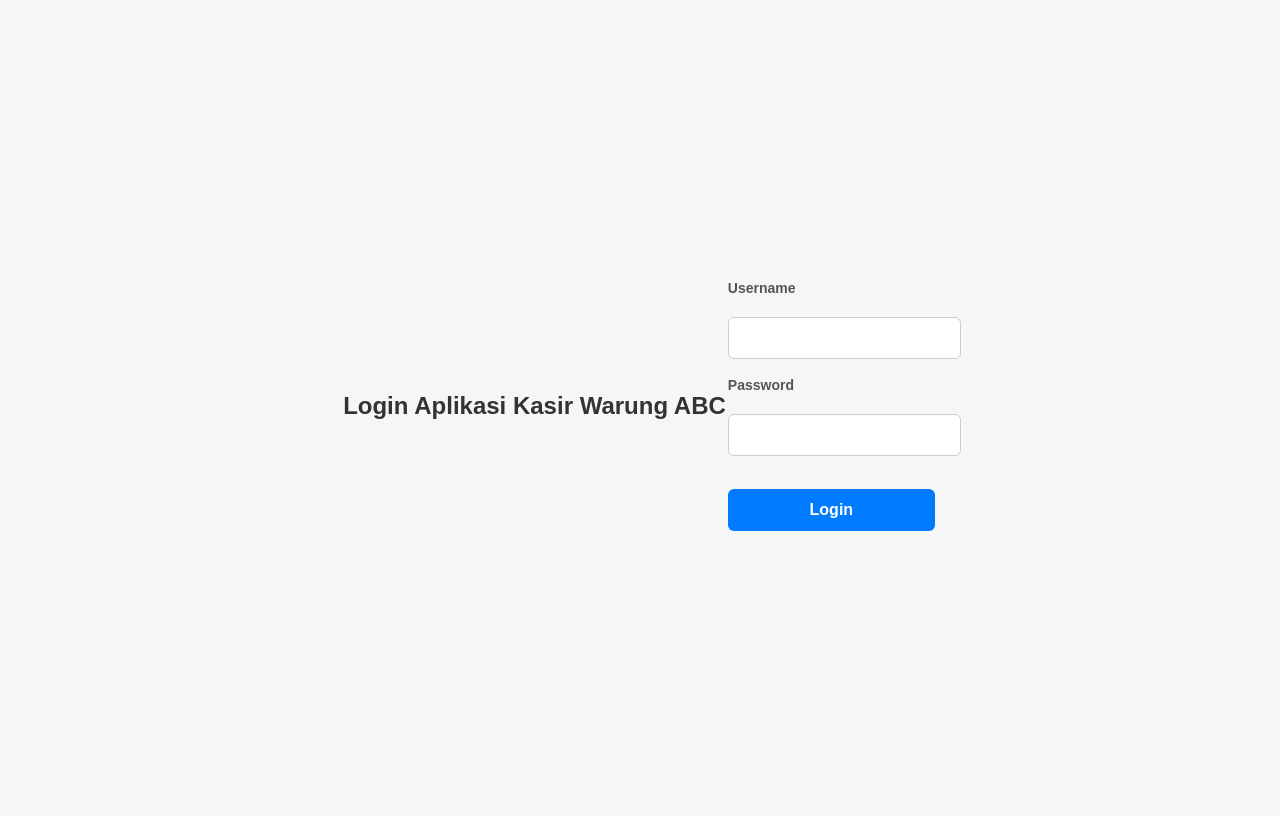
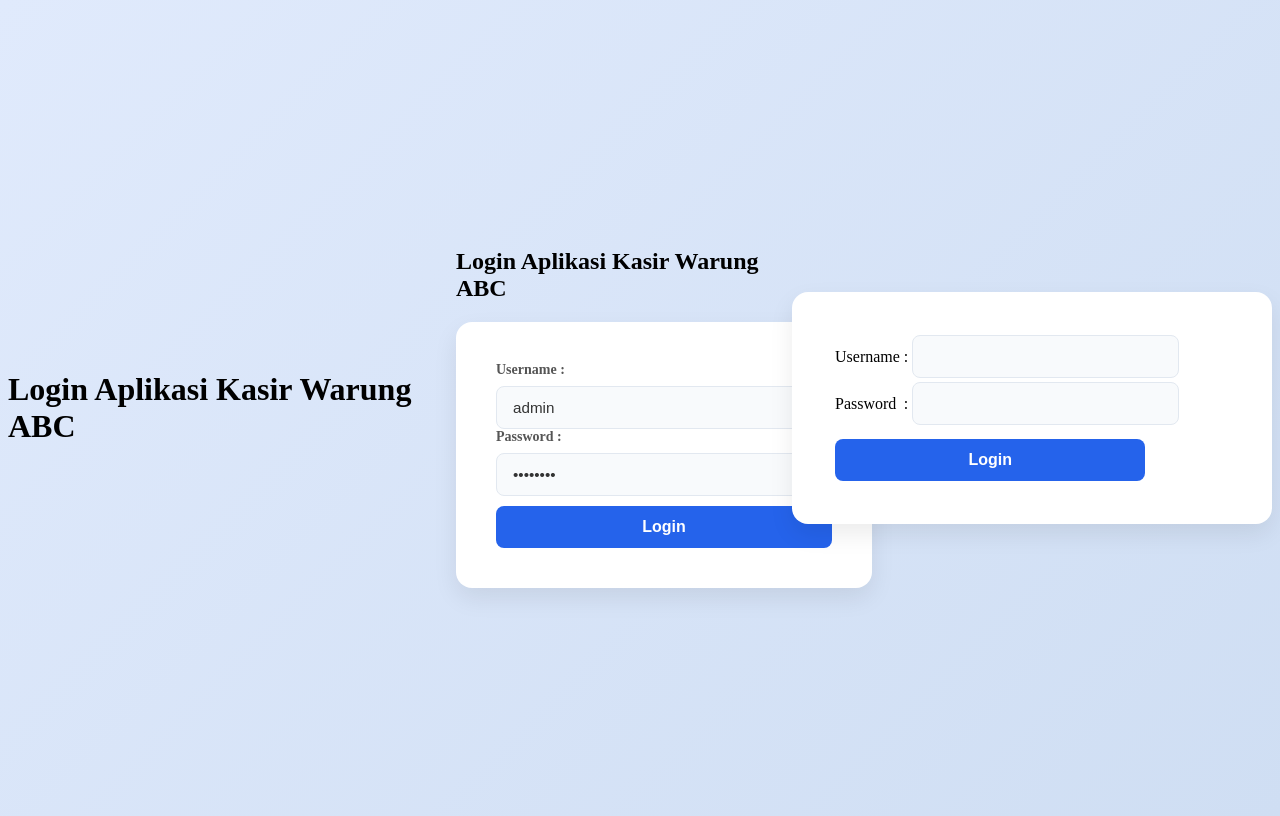
Before and after one commit to rinfah67/warung-abc, a PHP site: page /login.php in a window 1280 px wide. Run offline with PHP 8.4, Linux system fonts and the light colour scheme.

Commit message:
modul 3 belum selesai

```diff
--- a/login.php
+++ b/login.php
@@ -9,21 +9,89 @@ session_start();
 <html>
 <head>
     <title>Login - Warung ABC</title>
-    <link rel="stylesheet" type="text/css" href="style.css">
-    <style>
-        body {
-            background-color: #f4f7f6;
-            font-family: Arial, sans-serif;
-        }
+  <style>
+{
+  margin: 0;
+  padding: 0;
+  box-sizing: border-box;
+  font-family: 'Poppins', 'Segoe UI', Roboto, sans-serif;
+}
+body {
+  min-height: 100vh;
+  display: flex;
+  justify-content: center;
+  align-items: center;
+  background: linear-gradient(135deg, #e0eafc, #cfdef3);
+}
+.login-container,
+form {
+  background: #ffffff;
+  padding: 40px;
+  width: 100%;
+  max-width: 400px;
+  border-radius: 16px;
+  box-shadow: 0 10px 25px rgba(0, 0, 0, 0.08);
+}
+/* h1, h2, .title {
+  font-size: 1.5rem;
+  font-weight: 700;
+  color: #2c3e50;
+  text-align: center;
+  margin-bottom: 24px;
+  line-height: 1.3; */
+}
+.form-group {
+  margin-bottom: 20px;
+}
+label {
+  display: block;
+  font-size: 0.875rem;
+  font-weight: 600;
+  color: #555555;
+  margin-bottom: 8px;
+}
+input[type="text"],
+input[type="password"] {
+  width: 100%;
+  padding: 12px 16px;
+  font-size: 0.95rem;
+  color: #333333;
+  background-color: #f8fafc;
+  border: 1.5px solid #e2e8f0;
+  border-radius: 8px;
+  outline: none;
+  transition: all 0.3s ease;
+}
+input[type="text"]:focus,
+input[type="password"]:focus {
+  background-color: #ffffff;
+  border-color: #2563eb;
+  box-shadow: 0 0 0 4px rgba(37, 99, 235, 0.15);
+}
+button,
+input[type="submit"] {
+  width: 100%;
+  padding: 12px;
+  margin-top: 10px;
+  background-color: #2563eb;
+  color: #ffffff;
+  font-size: 1rem;
+  font-weight: 600;
+  border: none;
+  border-radius: 8px;
+  cursor: pointer;
+  transition: background-color 0.2s ease, transform 0.1s ease;
+}
+button:hover,
+input[type="submit"]:hover {
+  background-color: #1d4ed8;
+}
 
-        .login-container {
-            width: 300px;
-            margin: 50px auto;
-            padding: 20px;
-            background: white;
-            border-radius: 8px;
-        }
-    </style>
+button:active,
+input[type="submit"]:active {
+  transform: scale(0.98);
+}
+</style>
 </head>
 <body>
 
@@ -35,6 +103,24 @@ session_start();
         unset($_SESSION['pesan_error']);
     }
     ?>
+    <div class="login-card">
+    <!-- Judul diletakkan paling atas di dalam card -->
+    <h2 class="title">Login Aplikasi Kasir Warung ABC</h2>
+
+    <form>
+      <div class="form-group">
+        <label for="username">Username :</label>
+        <input type="text" id="username" value="admin">
+      </div>
+
+      <div class="form-group">
+        <label for="password">Password :</label>
+        <input type="password" id="password" value="12345678">
+      </div>
+
+      <button type="submit" class="btn-login">Login</button>
+    </form>
+  </div>
 
     <form action="proses_login.php" method="POST">
         <table>
--- a/style.css
+++ /dev/null
@@ -1,101 +0,0 @@
-<head>
-  <title>Login - Warung ABC</title>
-  <style>
-    * {
-      box-sizing: border-box;
-      font-family: 'Segoe UI', Tahoma, Geneva, Verdana, sans-serif;
-      margin: 0;
-      padding: 0;
-    }
-
-    body {
-      background-color: #f4f7f6;
-      display: flex;
-      justify-content: center;
-      align-items: center;
-      min-height: 100vh;
-    }
-
-    .login-container {
-      background-color: #ffffff;
-      padding: 40px;
-      border-radius: 10px;
-      box-shadow: 0 4px 15px rgba(0, 0, 0, 0.1);
-      width: 100%;
-      max-width: 400px;
-    }
-
-    h1 {
-      font-size: 24px;
-      color: #333;
-      margin-bottom: 20px;
-      text-align: center;
-    }
-
-    .error-msg {
-      background-color: #ffe6e6;
-      color: #d9534f;
-      padding: 10px 15px;
-      border-radius: 5px;
-      margin-bottom: 20px;
-      font-size: 14px;
-      text-align: center;
-      border: 1px solid #f5c6cb;
-    }
-
-    table {
-      width: 100%;
-    }
-
-    td {
-      padding: 8px 0;
-      display: block;
-    }
-
-    /* Sembunyikan titik dua (:) jika ada kolom terpisah */
-    td:nth-child(2) {
-      display: none;
-    }
-
-    label, td:first-child {
-      font-weight: 600;
-      color: #555;
-      font-size: 14px;
-      margin-bottom: 5px;
-    }
-
-    input[type="text"],
-    input[type="password"] {
-      width: 100%;
-      padding: 12px;
-      border: 1px solid #ccc;
-      border-radius: 6px;
-      font-size: 14px;
-      transition: border-color 0.2s;
-    }
-
-    input[type="text"]:focus,
-    input[type="password"]:focus {
-      outline: none;
-      border-color: #007bff;
-    }
-
-    input[type="submit"] {
-      width: 100%;
-      background-color: #007bff;
-      color: white;
-      border: none;
-      padding: 12px;
-      border-radius: 6px;
-      font-size: 16px;
-      font-weight: bold;
-      cursor: pointer;
-      margin-top: 15px;
-      transition: background-color 0.2s;
-    }
-
-    input[type="submit"]:hover {
-      background-color: #0056b3;
-    }
-  </style>
-</head>
```
Also changed, not shown: dashboard.php (+13 -0 lines), data_barang.php (added, +37 -0 lines), edit_data_barang.php (added, +33 -0 lines), hapus_barang.php (added, +23 -0 lines), proses_edit_barang.php (added, +30 -0 lines), proses_tambah_barang.php (added, +28 -0 lines), proses_tambah_keranjang.php (added, +32 -0 lines), tambah_barang.php (added, +27 -0 lines), transaksi.php (added, +61 -0 lines), css/style.css (added), proses_simpan_transaksi.php (added).
